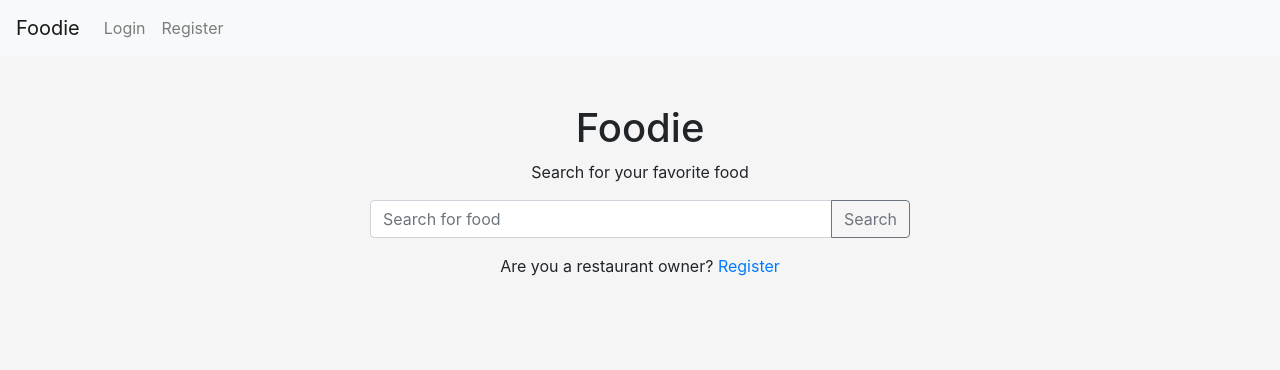
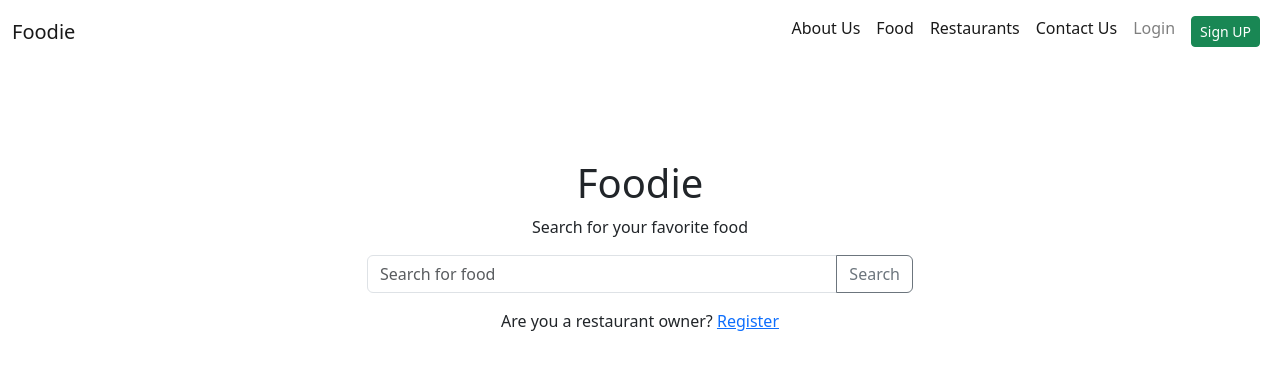
Before and after one commit to andrew21-mch/Restuarant_Reservation, a Django app: page / in a window 1280 px wide. Shown: the top 370 px of the page. Run offline with Django 4.2, Linux system fonts and the light colour scheme; some libraries are stand-ins or nearby versions.

Commit message:
start adding nav links

```diff
--- a/foodie/food/templates/index.html
+++ b/foodie/food/templates/index.html
@@ -1,35 +1,90 @@
-<!DOCTYPE html>
+{% load static %}
+
+<!doctype html>
 <html lang="en">
   <head>
+    <!-- <meta charset="utf-8">
+    <meta name="viewport" content="width=device-width, initial-scale=1">
+    <meta name="description" content="">
+    <meta name="author" content="Mark Otto, Jacob Thornton, and Bootstrap contributors">
+    <meta name="generator" content="Hugo 0.84.0"> -->
     <meta charset="UTF-8">
     <meta http-equiv="X-UA-Compatible" content="IE=edge">
     <meta name="viewport" content="width=device-width, initial-scale=1.0">
-    <title>Foodie</title>
+    <title>Food</title>
     <!-- bootstrap cdn -->
     <link rel="stylesheet" href="https://stackpath.bootstrapcdn.com/bootstrap/4.5.2/css/bootstrap.min.css" integrity="sha384-JcKb8q3iqJ61gNV9KGb8thSsNjpSL0n8PARn9HuZOnIxN0hoP+VmmDGMN5t9UJ0Z" crossorigin="anonymous">
     <!-- jquery -->
     <script src="https://code.jquery.com/jquery-3.5.1.slim.min.js" integrity="sha384-DfXdz2htPH0lsSSs5nCTpuj/zy4C+OGpamoFVy38MVBnE+IbbVYUew+OrCXaRkfj" crossorigin="anonymous"></script>
+
+    <title>Album example · Bootstrap v5.0</title>
+
+    <link rel="canonical" href="https://getbootstrap.com/docs/5.0/examples/album/">
+
+
+
+    <!-- Bootstrap core CSS -->
+<link href="../assets/dist/css/bootstrap.min.css" rel="stylesheet">
+
+    <style>
+      .bd-placeholder-img {
+        font-size: 1.125rem;
+        text-anchor: middle;
+        -webkit-user-select: none;
+        -moz-user-select: none;
+        user-select: none;
+      }
+
+      @media (min-width: 768px) {
+        .bd-placeholder-img-lg {
+          font-size: 3.5rem;
+        }
+      }
+    </style>
+
+
   </head>
-<body style="background: #f5f5f5;background-repeat: no-repeat; background-size: cover;">
+  <body>
 
-    <!-- nav with home, login and register -->
-    <nav class="navbar navbar-expand-lg navbar-light bg-light">
-        <a class="navbar-brand" href="#">Foodie</a>
-        <button class="navbar-toggler" type="button" data-toggle="collapse" data-target="#navbarSupportedContent" aria-controls="navbarSupportedContent" aria-expanded="false" aria-label="Toggle navigation">
+<header>
+
+    <div class="navigation">
+        <nav class="navbar navbar-expand-lg navbar-light ">
+            <div class="container-fluid ">
+            <a class="navbar-brand " href="#">Foodie</a>
+            <button class="navbar-toggler" type="button" data-bs-toggle="collapse" data-bs-target="#navbarSupportedContent" aria-controls="navbarSupportedContent" aria-expanded="false" aria-label="Toggle navigation">
               <span class="navbar-toggler-icon"></span>
             </button>
-
-        <div class="collapse navbar-collapse" id="navbarSupportedContent">
-          <ul class="navbar-nav mr-auto">
+            <div class="collapse navbar-collapse justify-content-end" id="navbarSupportedContent">
+              <ul class="navbar-nav ">
+              <li class="nav-item">
+                <a class="nav-link active" aria-current="page" href="#">About Us</a>
+              </li>
+              <li class="nav-item">
+                <a class="nav-link active" aria-current="page" href="{% url 'food' %}">Food</a>
+              </li>
+              <li class="nav-item">
+                <a class="nav-link active" aria-current="page" href="{% url 'resto_client' %}">Restaurants</a>
+              </li>
+              <li class="nav-item">
+                <a class="nav-link active" aria-current="page" href="{% url 'contact' %}">Contact Us</a>
+              </li>
               <li class="nav-item">
                 <a class="nav-link" href="{% url 'login' %}">Login</a>
               </li>
               <li class="nav-item">
-                <a class="nav-link" href="{% url 'signup' %}">Register</a>
+                <a class="nav-link" href="{% url 'signup' %}"> <button type="button" class="btn btn-success btn-sm">Sign UP</button></a>
               </li>
+
               </ul>
             </div>
+            </div>
           </nav>
+
+
+    </div>
+
+    <br><br>
     <div class="container">
 
         <div class="row mt-5">
--- a/foodie/food/urls.py
+++ b/foodie/food/urls.py
@@ -4,6 +4,7 @@
 urlpatterns = [
     path('food', views.food, name='food'),
     path('resto', views.resto, name='resto'),
+    path('contact', views.contact, name='contact'),
     path('login', views.login, name='login'),
     path('signup', views.signup, name='signup'),
     path('signup_client', views.signup_client, name='signup_client'),
--- a/foodie/food/views.py
+++ b/foodie/food/views.py
@@ -110,6 +110,8 @@
 
 def landing_page(request):
     return render(request, 'landing_page.html')
+def contact(request):
+    return render(request, 'contact.html')
 
 # Create your views here.
 
```
Lines whose indentation alone changed are shown as unchanged.
